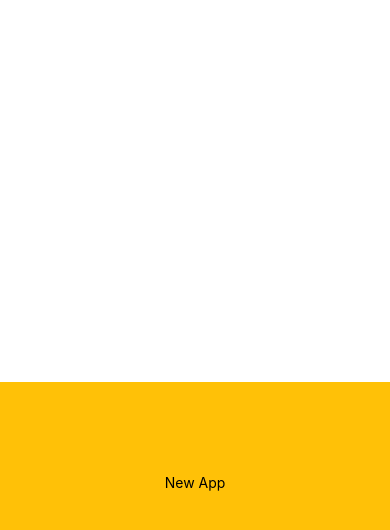
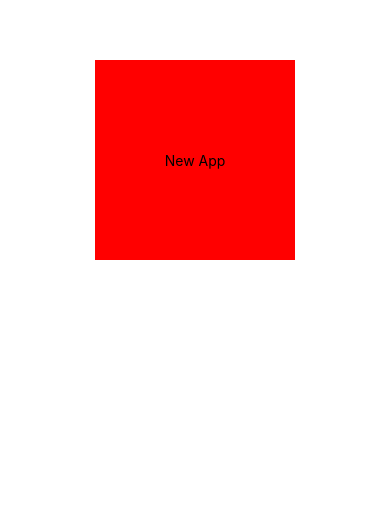
Before and after one commit to guluutku/React_Native_ile_Mobil_Uygulama_Gelistirme_ve_MobX, a React Native app: screen / in a window 390 px wide. Shown: the part 262-792 px from the top of the page. Built offline with nearby package versions, Linux system fonts and the light colour scheme.

Commit message:
Interpolate

```diff
--- a/App.js
+++ b/App.js
@@ -1,6 +1,7 @@
 import React from 'react';
 
-import AbsolutePosition from './components/AbsolutePosition';
+//import AbsolutePosition from './components/AbsolutePosition';
+import Interpolation from './components/Interpolation';
 // import MultiField from './components/MultiField';
 // import Timing from './components/Timing';
 // import TranslatePosition from './components/TranslatePosition';
@@ -13,7 +14,8 @@ function App() {
     // <TranslatePosition />
     // <Scale />
     // <MultiField />
-    <AbsolutePosition />
+    // <AbsolutePosition />
+    <Interpolation />
   );
 }
 
--- /dev/null
+++ b/components/Interpolation.js
@@ -0,0 +1,67 @@
+import React, { Component } from 'react';
+import {
+    View,
+    StyleSheet,
+    Text,
+    Animated,
+    TouchableWithoutFeedback,
+} from 'react-native';
+
+class Interpolation extends Component {
+
+    state = {
+        animation: new Animated.Value(0),
+    };
+
+    startAnimation = () => {
+        Animated.timing(
+            this.state.animation,
+            {
+                useNativeDriver: false,
+                duration: 500,
+                toValue: 1,
+
+            }
+        )
+            .start();
+    };
+
+    render() {
+        const interpolate = this.state.animation.interpolate({
+            inputRange: [0, 1],
+            outputRange: ['red', 'black'],
+        });
+
+        const animatedStyles = {
+            backgroundColor: interpolate,
+        };
+
+        return (
+            <View style={styles.container} >
+                <TouchableWithoutFeedback onPress={this.startAnimation}>
+                    <Animated.View style={[styles.myBox, animatedStyles]}>
+                        <Text>New App</Text>
+                    </Animated.View>
+                </TouchableWithoutFeedback>
+            </View>
+        );
+    }
+
+}
+
+const styles = StyleSheet.create({
+    container: {
+        flex: 1,
+        alignItems: 'center',
+        justifyContent: 'center',
+    },
+    myBox: {
+        height: 200,
+        width: 200,
+        backgroundColor: '#FFC107',
+        justifyContent: 'center',
+        alignItems: 'center',
+    },
+});
+
+export default Interpolation;
```
